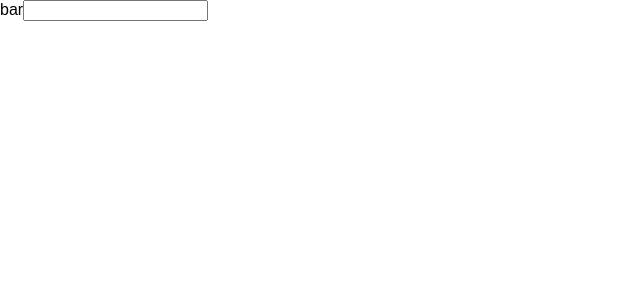
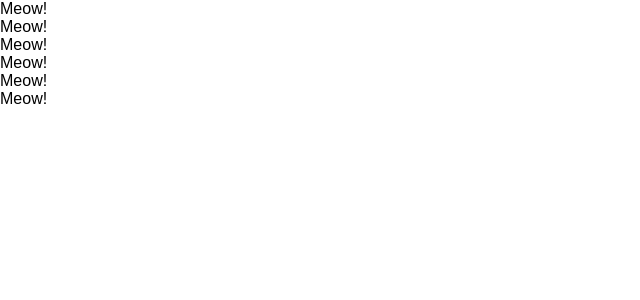
Before and after one commit to nargok/udemy-react-redux-crud-application, a React (Create React App) app: page / in a window 1280 px wide. Shown: the top 300 px of the page, without its empty margins (0-640 px from the left). Built offline with nearby package versions, Linux system fonts and the light colour scheme.

Commit message:
create class component and functional component

```diff
--- a/src/App.js
+++ b/src/App.js
@@ -1,14 +1,31 @@
-import React, { Component } from 'react';
+import React from 'react';
 
-class App extends Component {
-  render() {
-    return (
-      <React.Fragment>
-        <label htmlFor="bar">bar</label>
-        <input type="text" onChange={() => {console.log("I am changed!")}}/>
-      </React.Fragment>
-    );
-  }
+// class App extends Component {
+//   render() {
+//     return (
+//       <React.Fragment>
+//         <label htmlFor="bar">bar</label>
+//         <input type="text" onChange={() => {console.log("I am changed!")}}/>
+//       </React.Fragment>
+//     );
+//   }
+// }
+
+const App = () => {
+  return (
+    <div>
+      <Cat />
+      <Cat />
+      <Cat />
+      <Cat />
+      <Cat />
+      <Cat />
+    </div>
+  )
+}
+
+const Cat = () => {
+  return <div>Meow!</div>
 }
 
 export default App;
```
